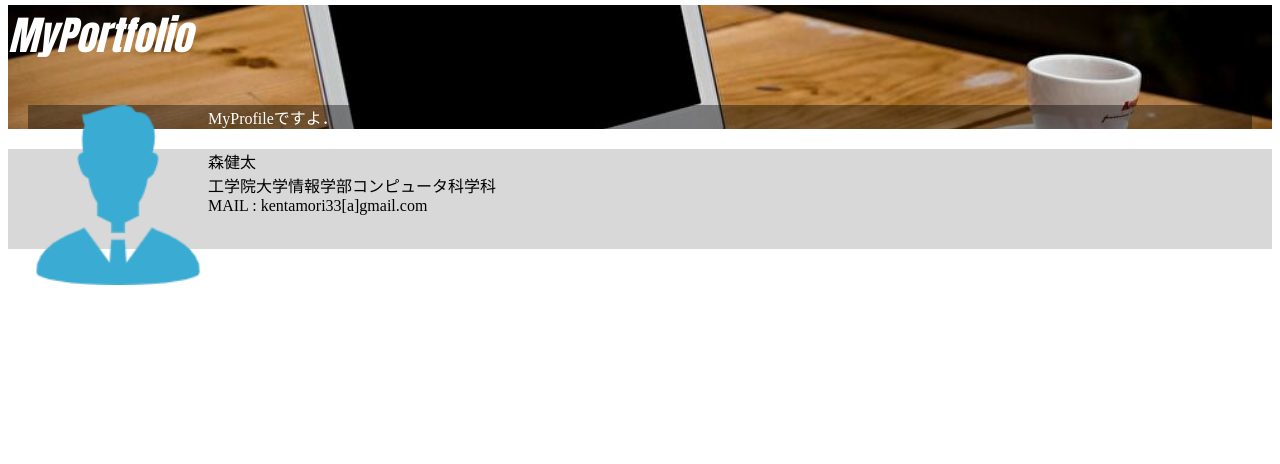
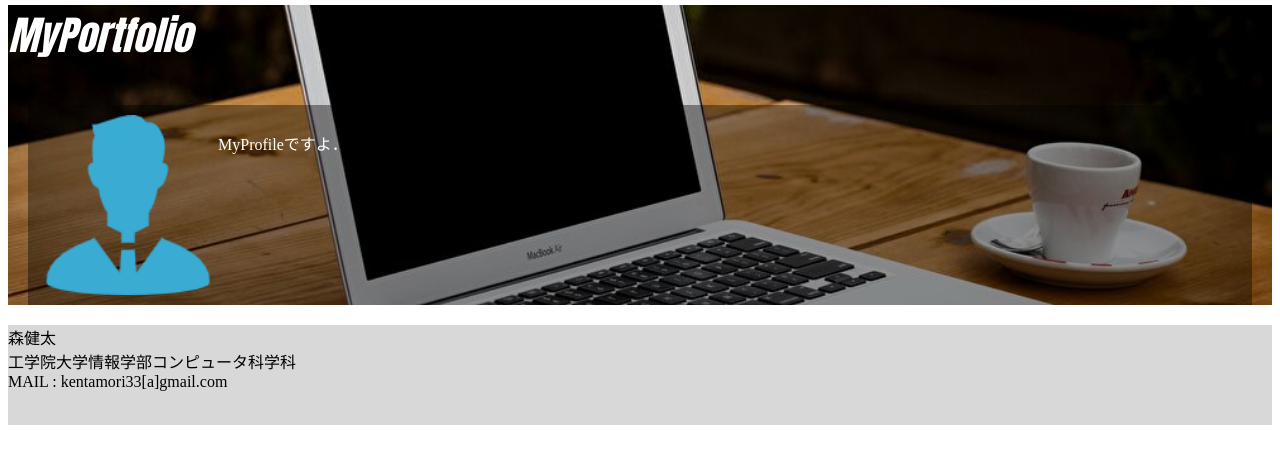
Before and after one commit to Kentaup/portfolio, a PHP site: page / in a window 1280 px wide. Shown: the part 40-504 px from the top of the page. Run offline with PHP 8.4, Linux system fonts and the light colour scheme.

Commit message:
contentsize

```diff
--- a/style.css
+++ b/style.css
@@ -27,7 +27,10 @@ text-decoration:none;
 .content{
   color: #fff;
   background-color: rgba(0,0,0,0.4);
-  margin: 20px
+  margin: 20px;
+  padding: 10px;
+  width: auto;
+  height:180px;
 }
 .content img{
   float: left;
```
